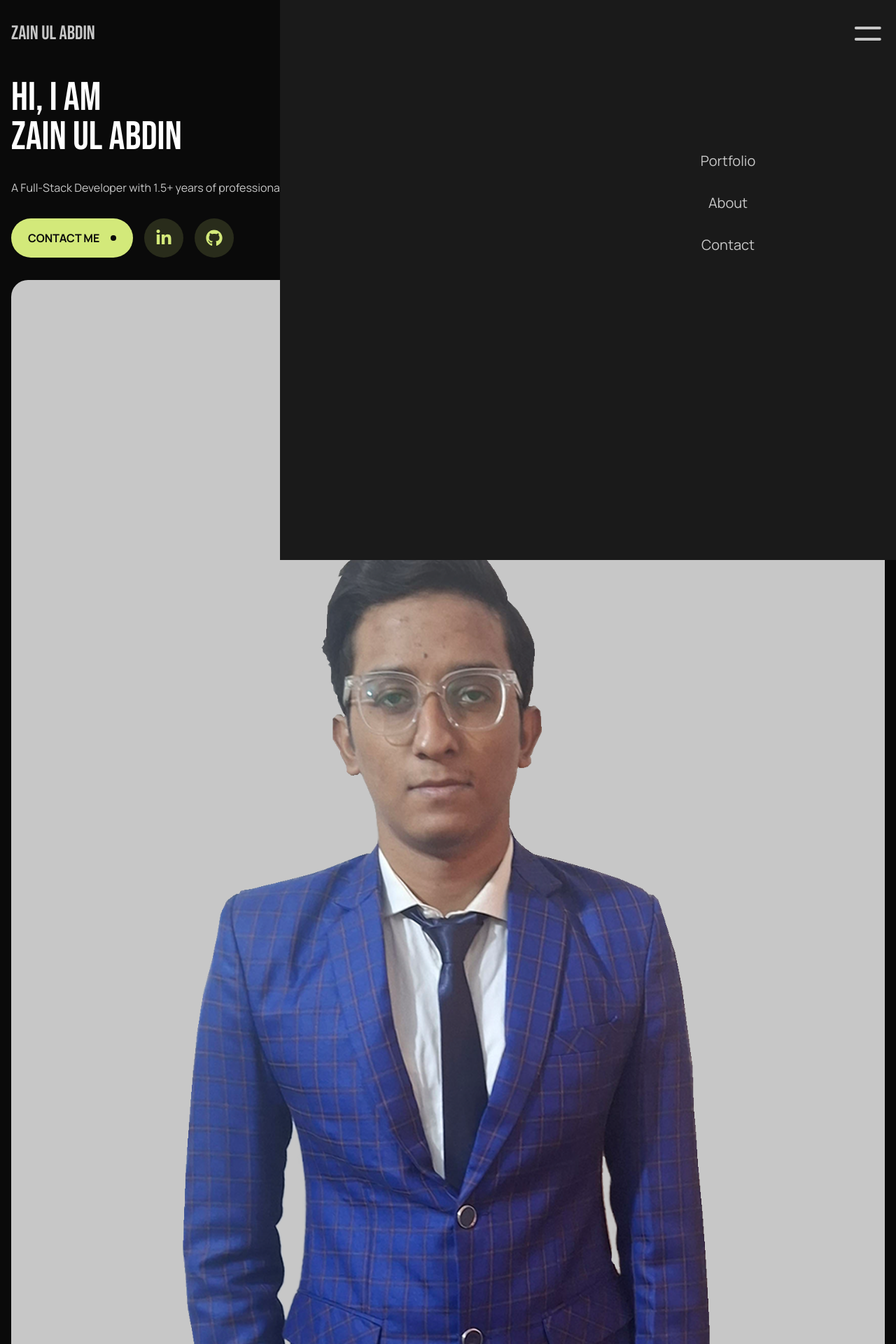
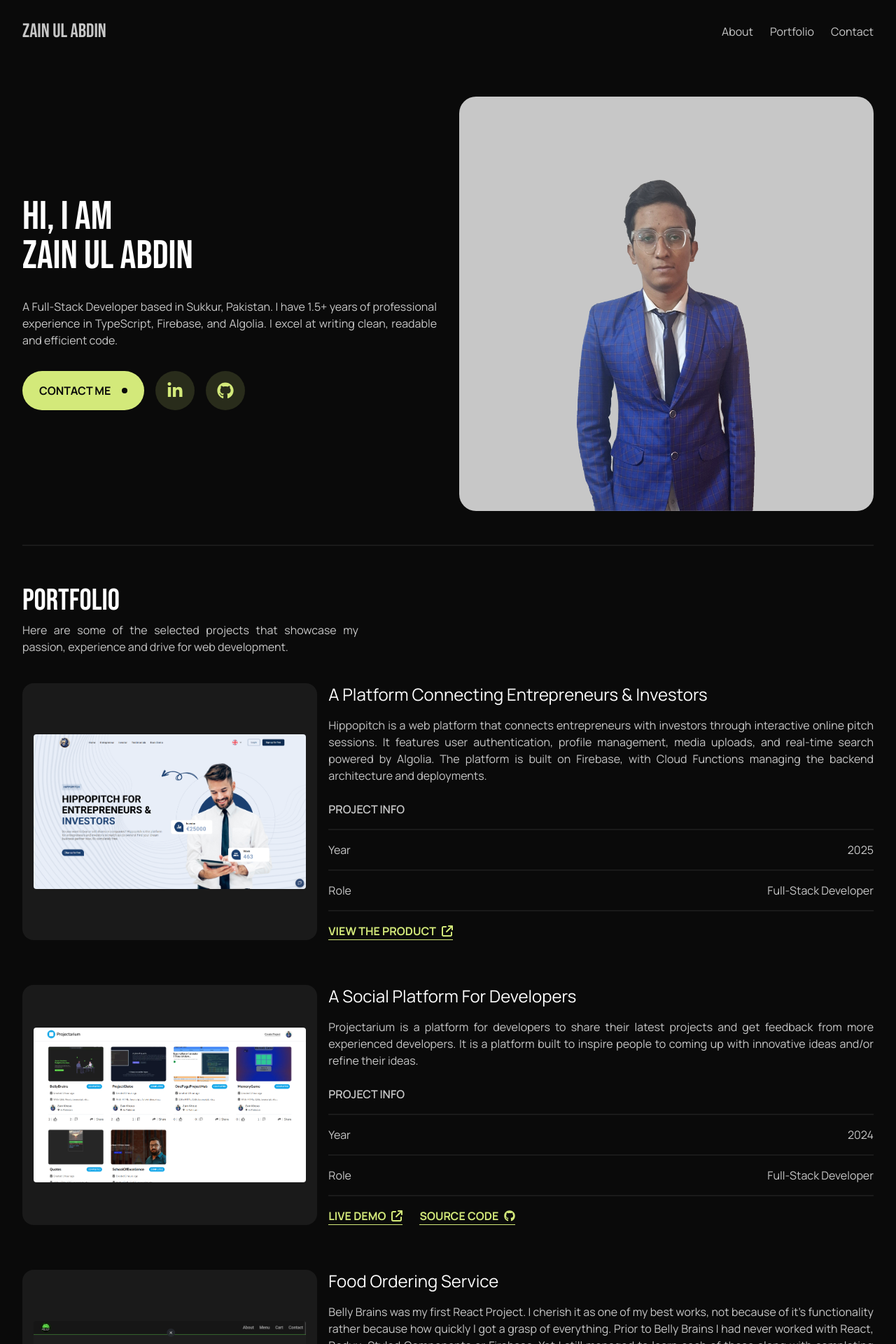
Before and after one commit to Zain-Khoso/Zain-Khoso, a Next.js app: page / in a window 1280 px wide. Shown: the top 1920 px of the page at 70% size. Built offline with nearby package versions, Linux system fonts and the light colour scheme.

Commit message:
update: Responsiveness

```diff
--- a/src/app/globals.css
+++ b/src/app/globals.css
@@ -24,10 +24,13 @@
   --font-paragraph: var(--font-manrope);
 }
 
+* {
+  scroll-behavior: smooth;
+  scroll-margin-block: 10rem;
+}
+
 body {
   background: var(--primary-dark);
   color: var(--secondary-light);
   font-family: var(--font-manrope);
-  scroll-behavior: smooth;
-  scroll-margin-block: 10rem;
 }
--- a/src/app/layout.tsx
+++ b/src/app/layout.tsx
@@ -38,7 +38,9 @@ export default function RootLayout({ children }: Readonly<ChildrenProp>) {
 
         <Navbar />
 
-        <main className="my-4 space-y-8 px-4">{children}</main>
+        <main className="mx-auto my-4 max-w-7xl space-y-8 px-4 md:px-8 lg:my-12 lg:space-y-10 xl:space-y-14">
+          {children}
+        </main>
 
         <Footer />
       </body>
--- a/src/app/page.tsx
+++ b/src/app/page.tsx
@@ -18,15 +18,16 @@ export default function LandingPage() {
   return (
     <>
       {/* Hero Section */}
-      <section className="border-secondary-dark flex flex-col gap-8 border-b-2 pb-12">
-        <article className="space-y-8">
+      <section className="border-secondary-dark flex flex-col gap-8 border-b-2 pb-12 md:flex-row md:items-center">
+        <article className="flex-1 space-y-8">
           <H1>
             Hi, I am <br /> Zain Ul Abdin
           </H1>
 
           <P>
-            A Full-Stack Developer with 1.5+ years of professional experience based in Sukkur,
-            Pakistan.
+            A Full-Stack Developer based in Sukkur, Pakistan. I have 1.5+ years of professional
+            experience in TypeScript, Firebase, and Algolia. I excel at writing clean, readable and
+            efficient code.
           </P>
 
           <div className="flex flex-wrap items-center gap-4">
@@ -48,28 +49,31 @@ export default function LandingPage() {
           </div>
         </article>
 
-        <article className="bg-secondary-light relative aspect-[9/10] w-full rounded-3xl">
-          <Image alt="Zain Ul Abdin" src={ME} />
+        <article className="bg-secondary-light relative aspect-[9/10] w-full flex-1 rounded-3xl md:aspect-square">
+          <Image alt="Zain Ul Abdin" src={ME} className="max-h-full max-w-full object-contain" />
         </article>
       </section>
 
       {/* Portfolio Section */}
-      <section className="border-secondary-dark space-y-8 border-b-2 pb-12">
+      <section
+        id="portfolio"
+        className="border-secondary-dark space-y-8 border-b-2 pb-12 lg:space-y-10"
+      >
         <header className="space-y-2">
           <H2>Portfolio</H2>
-          <P>
+          <P className="max-w-[480px]">
             Here are some of the selected projects that showcase my passion, experience and drive
             for web development.
           </P>
         </header>
 
         <main className="space-y-16">
-          <article className="flex flex-col gap-4">
-            <div className="bg-secondary-dark grid aspect-[16/12] w-full place-items-center rounded-2xl px-4">
+          <article className="flex flex-col gap-4 md:flex-row">
+            <div className="bg-secondary-dark grid aspect-[16/12] w-full flex-1 place-items-center rounded-2xl px-4">
               <Image alt="Hippopitch Landing Page" src={Hippopitch} className="rounded" />
             </div>
 
-            <div className="space-y-4">
+            <div className="flex-2 space-y-4">
               <H3>A Platform Connecting Entrepreneurs & Investors</H3>
 
               <P>
@@ -106,12 +110,12 @@ export default function LandingPage() {
             </div>
           </article>
 
-          <article className="flex flex-col gap-4">
-            <div className="bg-secondary-dark grid aspect-[16/12] w-full place-items-center rounded-2xl px-4">
+          <article className="flex flex-col gap-4 md:flex-row">
+            <div className="bg-secondary-dark grid aspect-[16/12] w-full flex-1 place-items-center rounded-2xl px-4">
               <Image alt="Projectarium Landing Page" src={Projectarium} className="rounded" />
             </div>
 
-            <div className="space-y-4">
+            <div className="flex-2 space-y-4">
               <H3>A Social Platform For Developers</H3>
 
               <P>
@@ -154,12 +158,12 @@ export default function LandingPage() {
             </div>
           </article>
 
-          <article className="flex flex-col gap-4">
-            <div className="bg-secondary-dark grid aspect-[16/12] w-full place-items-center rounded-2xl px-4">
+          <article className="flex flex-col gap-4 md:flex-row">
+            <div className="bg-secondary-dark grid aspect-[16/12] w-full flex-1 place-items-center rounded-2xl px-4">
               <Image alt="Belly Brains Landing Page" src={BellyBrains} className="rounded" />
             </div>
 
-            <div className="space-y-4">
+            <div className="flex-2 space-y-4">
               <H3>Food Ordering Service</H3>
 
               <P>
@@ -207,10 +211,10 @@ export default function LandingPage() {
       </section>
 
       {/* About Me Section */}
-      <section className="border-secondary-dark space-y-8 border-b-2 pb-12">
+      {/* <section id="about" className="border-secondary-dark space-y-8 border-b-2 pb-12">
         <header className="space-y-2">
           <H2>About Me</H2>
-          <P>
+          <P className="max-w-3xl">
             I am a Full-Stack Developer based in Sukkur, Pakistan. I have 1.5+ Years of remote work
             experience at a Sweden based startup. In technologies like Typescript, Firebase
             ecosystem and Algolia. I excel at writing clean, readable and efficient code. Currently,
@@ -221,7 +225,7 @@ export default function LandingPage() {
         <main>
           <ThemedLink href="/about">Learn more about Me</ThemedLink>
         </main>
-      </section>
+      </section> */}
     </>
   );
 }
--- a/src/components/footer/ContactForm.tsx
+++ b/src/components/footer/ContactForm.tsx
@@ -16,7 +16,7 @@ import { FormEventHandler } from 'react';
 
 // Contact Form at the footer.
 export default function ContactForm() {
-  const { isLoading, isError, data, sendMail, setData } = useContactForm();
+  const { isLoading, data, sendMail, setData } = useContactForm();
 
   const handleSubmit: FormEventHandler<HTMLFormElement> = async function (event) {
     event.preventDefault();
@@ -27,7 +27,7 @@ export default function ContactForm() {
   };
 
   return (
-    <form className="space-y-6" onSubmit={handleSubmit}>
+    <form className="flex-1 space-y-6" onSubmit={handleSubmit}>
       <Input
         id="name"
         label="Name"
--- a/src/components/footer/index.tsx
+++ b/src/components/footer/index.tsx
@@ -9,8 +9,9 @@ import ContactForm from './ContactForm';
 // Footer component for the app. Also holds contact form.
 export default function Footer() {
   return (
-    <footer className="space-y-8 px-4 py-8" id="contact">
-      <header className="space-y-2">
+    <footer className="mx-auto max-w-7xl space-y-8 px-4 py-8 md:px-8" id="contact">
+      <section className="flex flex-col gap-8 md:flex-row">
+        <header className="flex-1 space-y-2">
           <H2>Let's Connect</H2>
 
           <P>
@@ -34,7 +35,7 @@ export default function Footer() {
             </Link>
           </P>
 
-        <div className="mt-8 flex items-center gap-4">
+          <div className="mt-8 flex items-center gap-4 md:gap-8">
             <Link href="https://linkedin.com/in/zain-khoso" target="_blank">
               <FaLinkedinIn className="fill-primary" size={24} />
             </Link>
@@ -50,6 +51,7 @@ export default function Footer() {
         </header>
 
         <ContactForm />
+      </section>
 
       <P>&copy; 2025 Zain Ul Abdin</P>
     </footer>
--- a/src/components/navbar/HamburgerMenu.tsx
+++ b/src/components/navbar/HamburgerMenu.tsx
@@ -13,7 +13,10 @@ export default function HamburgerMenu() {
 
   return (
     <>
-      <button className="relative z-50 h-12 w-12 p-1" onClick={() => setIsOpen((val) => !val)}>
+      <button
+        className="relative z-50 h-12 w-12 p-1 md:hidden"
+        onClick={() => setIsOpen((val) => !val)}
+      >
         <span
           className={cn(
             'bg-secondary-light absolute left-1/2 h-1 w-4/5 -translate-1/2 rounded-full transition',
@@ -30,8 +33,8 @@ export default function HamburgerMenu() {
 
       <aside
         className={cn(
-          'bg-secondary-dark fixed top-0 z-40 flex h-dvh w-dvw flex-col items-center gap-[15%] transition-[left] duration-200',
-          isOpen ? 'left-0' : 'left-100'
+          'bg-secondary-dark fixed top-0 z-40 flex h-dvh w-dvw flex-col items-center gap-[15%] transition-[right] duration-200',
+          isOpen ? 'right-0' : '-right-[120%]'
         )}
       >
         {/* Placeholder element */}
@@ -39,13 +42,13 @@ export default function HamburgerMenu() {
 
         <ul className="flex flex-col items-center gap-8">
           <li>
-            <Link href="/#portfolio" className="text-xl">
-              Portfolio
+            <Link href="/about" className="text-xl">
+              About
             </Link>
           </li>
           <li>
-            <Link href="/#about" className="text-xl">
-              About
+            <Link href="/#portfolio" className="text-xl">
+              Portfolio
             </Link>
           </li>
           <li>
--- a/src/components/navbar/index.tsx
+++ b/src/components/navbar/index.tsx
@@ -1,3 +1,6 @@
+// Lib Imports.
+import Link from 'next/link';
+
 // Components.
 import { Big } from '../typography';
 import HamburgerMenu from './HamburgerMenu';
@@ -5,10 +8,23 @@ import HamburgerMenu from './HamburgerMenu';
 // This navbar is used for the entire app.
 export default function Navbar() {
   return (
-    <nav className="flex items-center justify-between px-4 py-6">
+    <nav className="mx-auto flex max-w-7xl items-center justify-between px-4 py-6 md:px-8">
       <Big className="z-50">Zain Ul Abdin</Big>
 
       <HamburgerMenu />
+
+      {/* Navigation */}
+      <div className="hidden items-center gap-6 md:flex">
+        <Link href="/about" className="hover:text-primary-light">
+          About
+        </Link>
+        <Link href="/#portfolio" className="hover:text-primary-light">
+          Portfolio
+        </Link>
+        <Link href="/#contact" className="hover:text-primary-light">
+          Contact
+        </Link>
+      </div>
     </nav>
   );
 }
```
Also changed, not shown: src/components/input.tsx (+9 -9 lines). Lines whose indentation alone changed are shown as unchanged.
